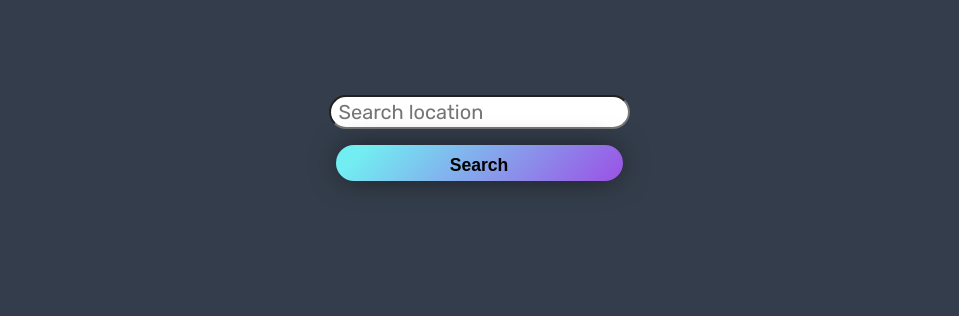
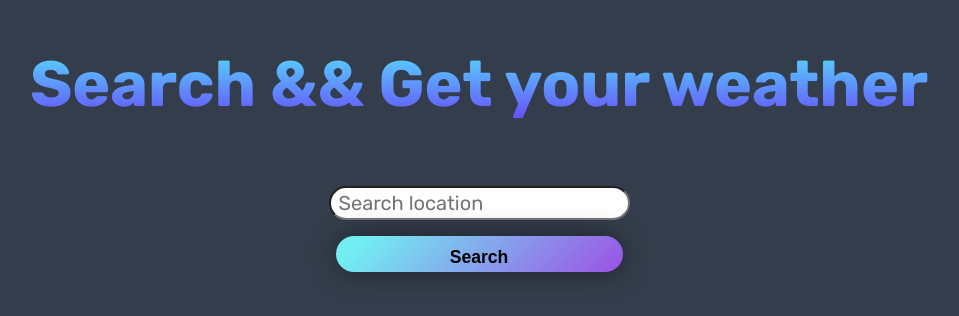
Before and after one commit to chrs-m/weather-app-react-ts, a React (Create React App) app: page / in a window 1280 px wide. Shown: the part 254-570 px from the top of the page, without its empty margins (161-1120 px from the left). Built offline with nearby package versions, Linux system fonts and the light colour scheme.

Commit message:
Add title, make mph into km/h

```diff
--- a/src/App.css
+++ b/src/App.css
@@ -5,3 +5,14 @@
   justify-content: center;
   align-items: center;
 }
+
+h1 {
+  font-size: 4rem;
+  background: -webkit-linear-gradient(
+    rgba(85, 227, 255, 1),
+    rgba(103, 73, 252, 1)
+  );
+  background-clip: text;
+  -webkit-text-fill-color: transparent;
+  margin-bottom: 4rem;
+}
--- a/src/App.tsx
+++ b/src/App.tsx
@@ -11,6 +11,7 @@ function App() {
 
   return (
     <div className="App">
+      <h1>Search && Get your weather</h1>
       {error && <p>{error}</p>}
       {loading && <p>Loading weather...</p>}
       {!error && !loading && (
--- a/src/components/TodaysWeather/TodaysWeather.tsx
+++ b/src/components/TodaysWeather/TodaysWeather.tsx
@@ -12,9 +12,9 @@ const TodaysWeather = ({ weatherData }: props) => {
 
   const airPressure = `${weatherData.consolidated_weather[0].air_pressure} mbar`;
   const humidity = `${weatherData.consolidated_weather[0].humidity}%`;
-  const wind = `${Math.floor(
-    weatherData.consolidated_weather[0].wind_speed
-  )} mph | ${weatherData.consolidated_weather[0].wind_direction_compass}`;
+  const wind = `${
+    Math.floor(weatherData.consolidated_weather[0].wind_speed) * 1.6
+  } km/h | ${weatherData.consolidated_weather[0].wind_direction_compass}`;
   const weatherState = `${weatherData.consolidated_weather[0].weather_state_name}`;
 
   return (
--- a/src/components/UpcomingDaysWeather/UpcomingDaysWeather.tsx
+++ b/src/components/UpcomingDaysWeather/UpcomingDaysWeather.tsx
@@ -1,5 +1,4 @@
 import React from "react";
-import PropTypes from "prop-types";
 import WeatherDataObject from "../../Types/WeatherDataObject";
 
 interface props {
@@ -7,7 +6,11 @@ interface props {
 }
 
 const UpcomingDaysWeather = ({ weatherData }: props) => {
-  return <div></div>;
+  return (
+    <div>
+      <h2>Upcoming days</h2>
+    </div>
+  );
 };
 
 export default UpcomingDaysWeather;
```
